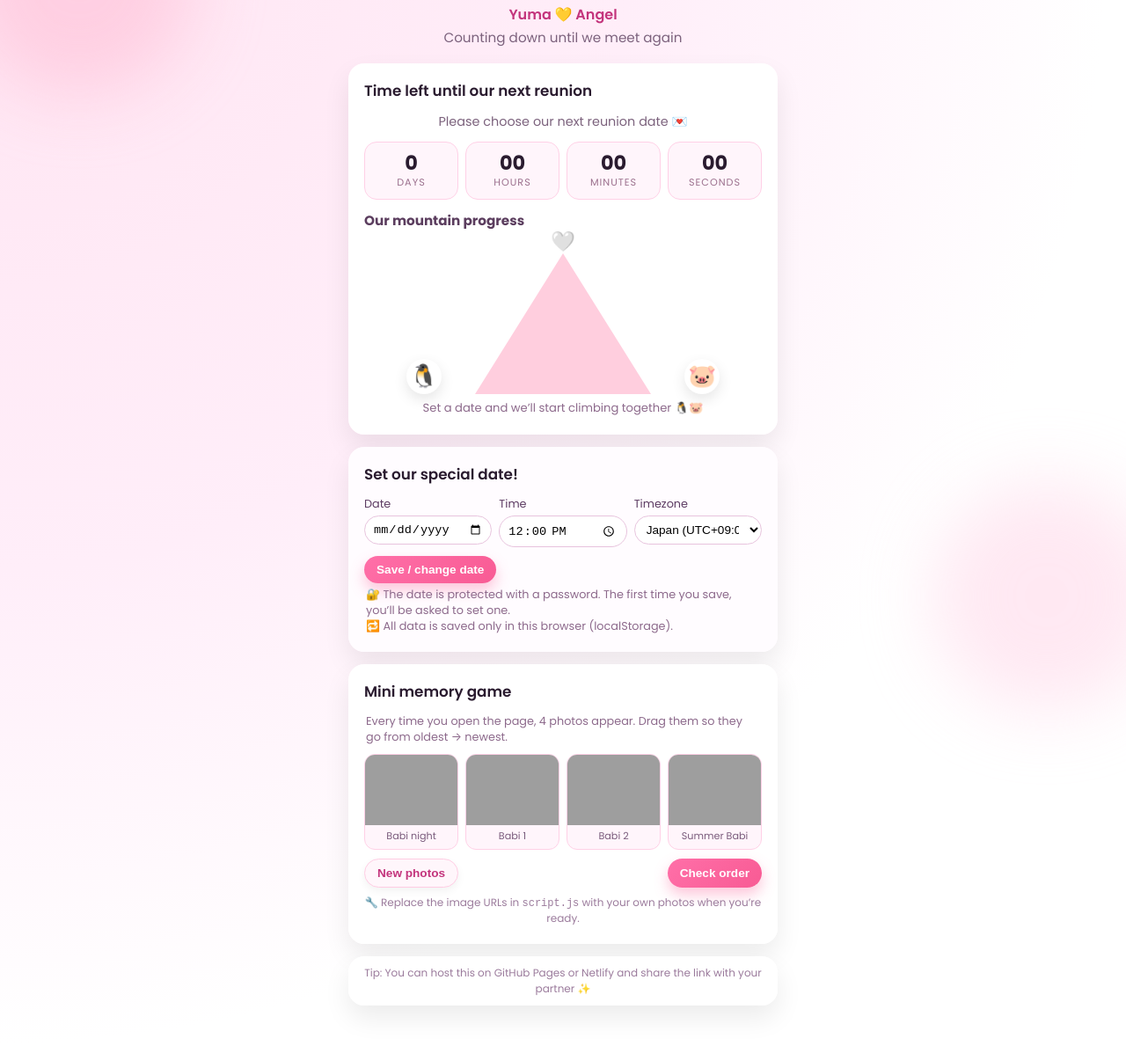
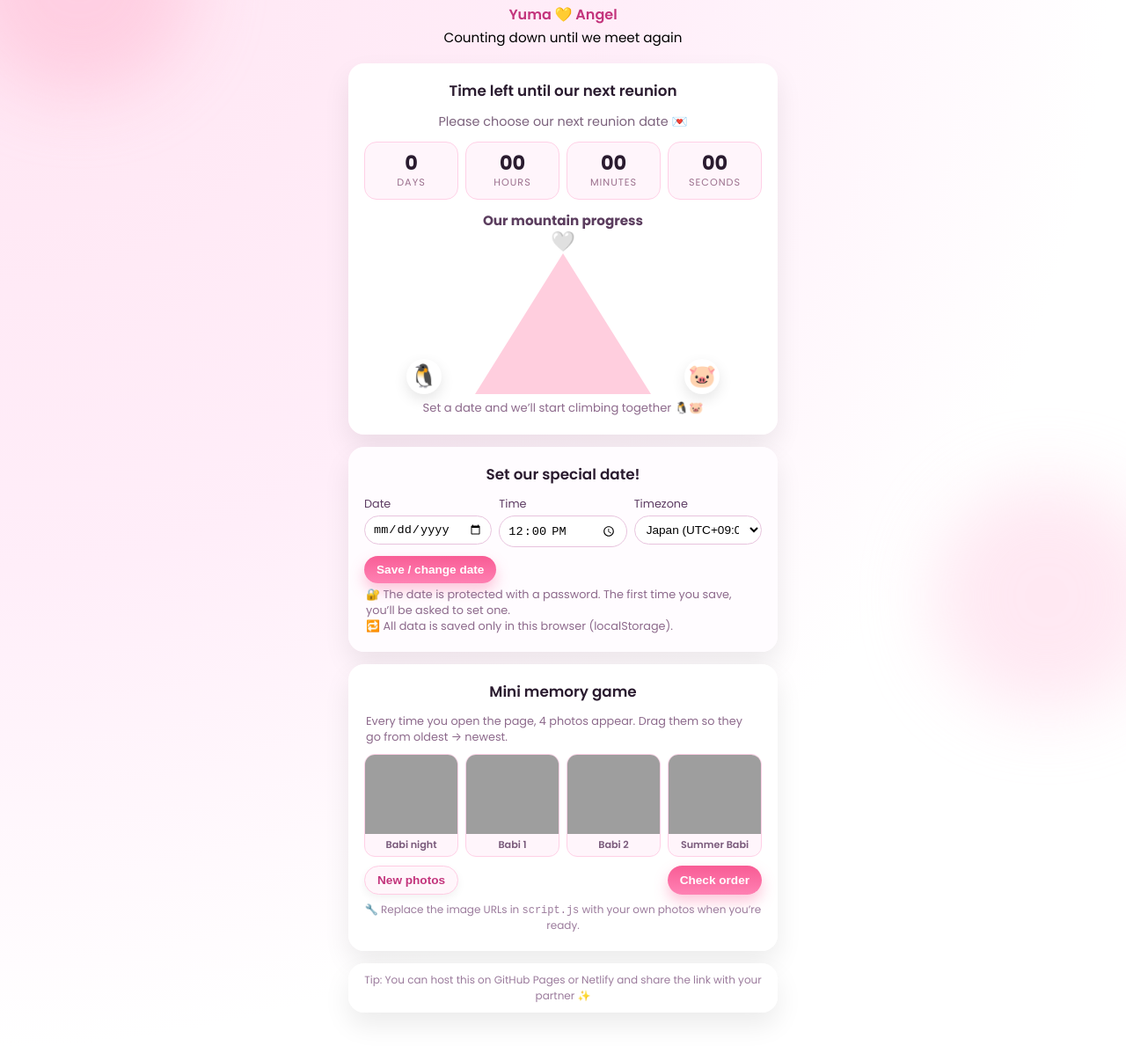
Before and after one commit to YumamuY/26_0122_CountDown_1.2, a plain HTML site: page _model_index.html in a window 1280 px wide. Shown: the part 72-1269 px from the top of the page at 88% size. Drawn offline with Linux system fonts and the light colour scheme; grey boxes are pictures that could not be loaded.

Commit message:
model code adjust & code replicating

```diff
--- a/_model_style.css
+++ b/_model_style.css
@@ -68,7 +68,7 @@ body {
 .tagline {
   margin: 0;
   font-size: 0.95rem;
-  color: #7c627d;
+  color: #000000;
 }
 
 /* Cards */
@@ -90,6 +90,7 @@ body {
 }
 
 .card-title {
+  text-align: center;
   margin: 0 0 12px;
   font-size: 1.05rem;
   font-weight: 600;
@@ -141,6 +142,7 @@ body {
 }
 
 .mountain-title {
+  text-align: center;
   margin: 0 0 6px;
   font-size: 0.95rem;
   color: #5b3d5e;
@@ -245,12 +247,12 @@ body {
   font-size: 0.85rem;
   font-weight: 600;
   cursor: pointer;
-  white-space: nowrap;
+  white-space:nowrap;
   transition: transform 0.1s ease, box-shadow 0.1s ease, filter 0.1s ease;
 }
 
 .btn-primary {
-  background: linear-gradient(135deg, #ff6fa8, #f85b94);
+  background: linear-gradient(1deg, #ff82b4, #f85b94);
   color: white;
   box-shadow: 0 8px 16px rgba(248, 91, 148, 0.35);
 }
@@ -307,6 +309,12 @@ body {
   transition: box-shadow 0.15s ease, transform 0.1s ease;
 }
 
+.photo-card:active {
+  opacity: 0.85;
+  cursor: grabbing;
+  transform: scale(0.94);
+  box-shadow: 0 10px 24px rgba(0, 0, 0, 0.12)
+}
 .photo-card.dragging {
   opacity: 0.6;
   cursor: grabbing;
@@ -316,14 +324,15 @@ body {
 
 .photo-card img {
   width: 100%;
-  height: 80px;
+  height: 90px;
   object-fit: cover;
   display: block;
 }
 
 .photo-caption {
   font-size: 0.7rem;
-  padding: 4px 6px 6px;
+  padding: 4px 6px 4px;
+  font-weight: 600;
   text-align: center;
   color: #7a5b7c;
 }
```
Also changed, not shown: index.html (+1 -1 lines).
